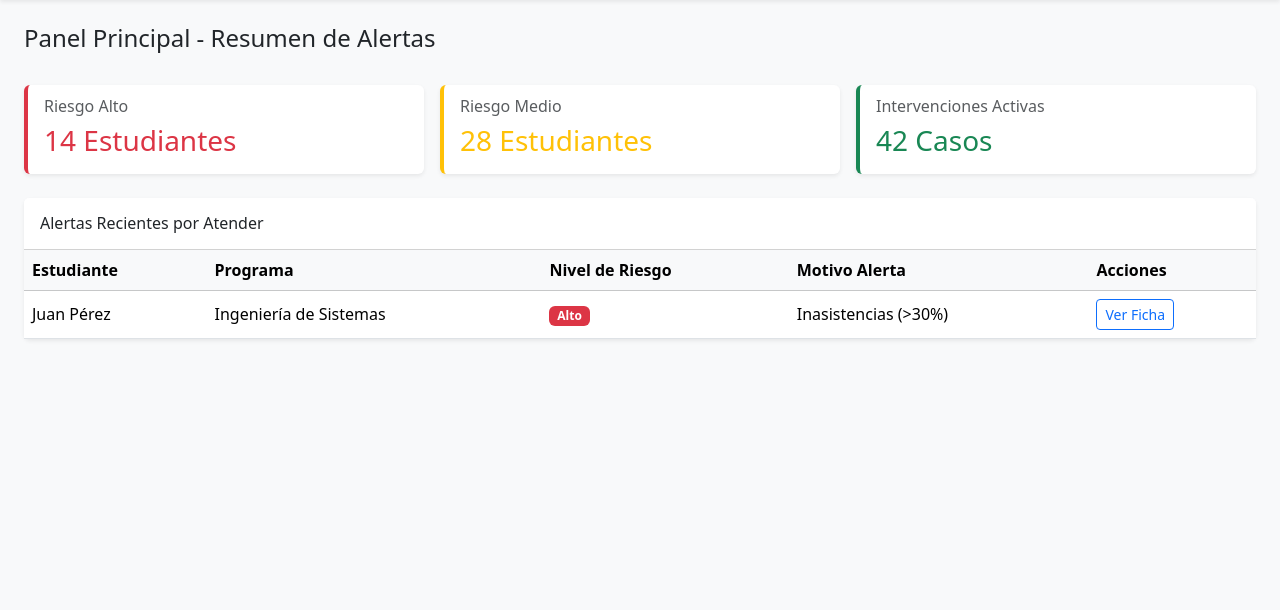
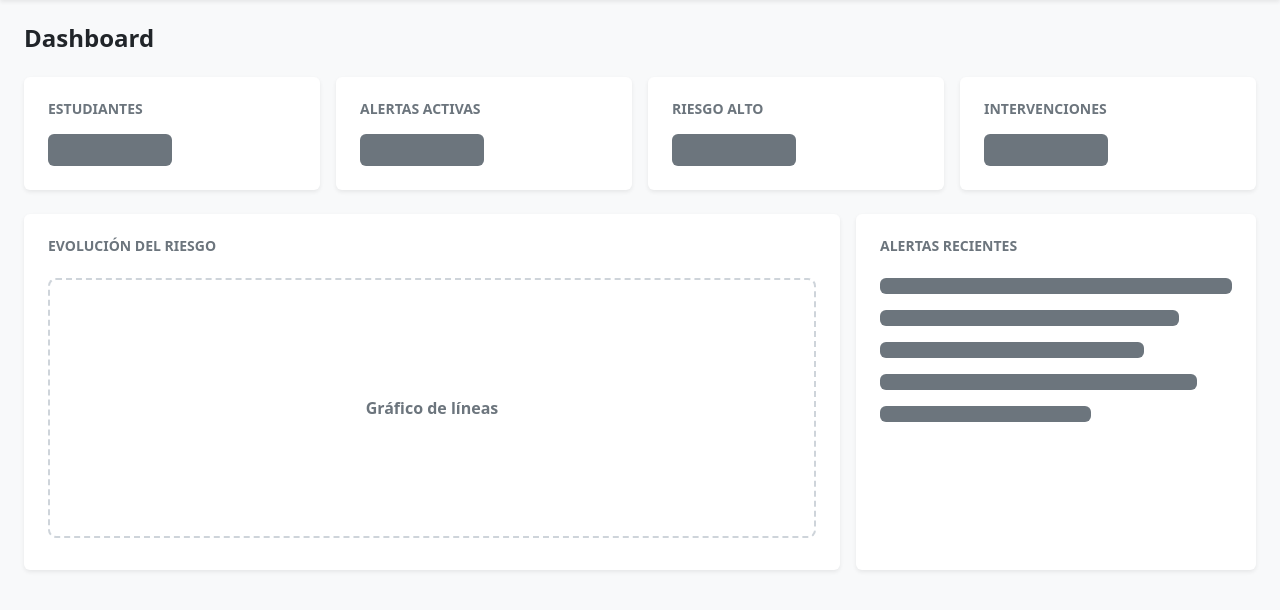
Before and after one commit to PabloG54/mejora-pryecto-, a Laravel app: template resources/views/dashboard.blade.php in a window 1280 px wide. Shown: the part 110-720 px from the top of the page. Run offline with Laravel 10, Linux system fonts and the light colour scheme; the template is opened without the code that fills it, so the values that code supplies are empty.

Commit message:
refactor(dashboard): reestructurar kpis y paneles a dos columnas segun wireframe

```diff
--- a/resources/views/dashboard.blade.php
+++ b/resources/views/dashboard.blade.php
@@ -2,65 +2,71 @@
 
 @section('content')
 <div class="container-fluid p-0">
-    <div class="d-flex justify-content-between align-items-center mb-4">
-        <h2 class="h4 font-weight-bold">Panel Principal - Resumen de Alertas</h2>
-    </div>
+    <h2 class="fw-bold fs-4 mb-4 text-dark">Dashboard</h2>
 
-    <!-- Métrica de Alertas (KPI Cards) -->
+    <!-- Fila de 4 Tarjetas Métricas -->
     <div class="row g-3 mb-4">
-        <div class="col-md-4">
-            <div class="card border-0 shadow-sm border-start border-danger border-4">
+        <div class="col-12 col-sm-6 col-md-3">
+            <div class="card border-0 shadow-sm h-100 p-2">
                 <div class="card-body">
-                    <h6 class="card-subtitle mb-2 text-muted">Riesgo Alto</h6>
-                    <h3 class="card-title text-danger mb-0">14 Estudiantes</h3>
+                    <h6 class="text-uppercase text-secondary fw-bold small mb-3">ESTUDIANTES</h6>
+                    <div class="bg-secondary bg-opacity-20 rounded py-3 px-2 w-50"></div>
                 </div>
             </div>
         </div>
-        <div class="col-md-4">
-            <div class="card border-0 shadow-sm border-start border-warning border-4">
+        <div class="col-12 col-sm-6 col-md-3">
+            <div class="card border-0 shadow-sm h-100 p-2">
                 <div class="card-body">
-                    <h6 class="card-subtitle mb-2 text-muted">Riesgo Medio</h6>
-                    <h3 class="card-title text-warning mb-0">28 Estudiantes</h3>
+                    <h6 class="text-uppercase text-secondary fw-bold small mb-3">ALERTAS ACTIVAS</h6>
+                    <div class="bg-secondary bg-opacity-20 rounded py-3 px-2 w-50"></div>
                 </div>
             </div>
         </div>
-        <div class="col-md-4">
-            <div class="card border-0 shadow-sm border-start border-success border-4">
+        <div class="col-12 col-sm-6 col-md-3">
+            <div class="card border-0 shadow-sm h-100 p-2">
                 <div class="card-body">
-                    <h6 class="card-subtitle mb-2 text-muted">Intervenciones Activas</h6>
-                    <h3 class="card-title text-success mb-0">42 Casos</h3>
+                    <h6 class="text-uppercase text-secondary fw-bold small mb-3">RIESGO ALTO</h6>
+                    <div class="bg-secondary bg-opacity-20 rounded py-3 px-2 w-50"></div>
+                </div>
+            </div>
+        </div>
+        <div class="col-12 col-sm-6 col-md-3">
+            <div class="card border-0 shadow-sm h-100 p-2">
+                <div class="card-body">
+                    <h6 class="text-uppercase text-secondary fw-bold small mb-3">INTERVENCIONES</h6>
+                    <div class="bg-secondary bg-opacity-20 rounded py-3 px-2 w-50"></div>
                 </div>
             </div>
         </div>
     </div>
 
-    <!-- Tabla Principal de Alertas -->
-    <div class="card border-0 shadow-sm">
-        <div class="card-header bg-white py-3">
-            <h6 class="m-0 font-weight-bold text-dark">Alertas Recientes por Atender</h6>
+    <!-- Sección Inferior: 2 Columnas -->
+    <div class="row g-3">
+        <!-- Columna Izquierda: Evolución del Riesgo -->
+        <div class="col-12 col-lg-8">
+            <div class="card border-0 shadow-sm h-100 p-2">
+                <div class="card-body">
+                    <h6 class="text-uppercase text-secondary fw-bold small mb-4">EVOLUCIÓN DEL RIESGO</h6>
+                    <div class="wireframe-box my-2">
+                        <span class="text-secondary fw-semibold">Gráfico de líneas</span>
+                    </div>
+                </div>
+            </div>
         </div>
-        <div class="card-body p-0">
-            <div class="table-responsive">
-                <table class="table table-hover align-middle mb-0">
-                    <thead class="table-light">
-                        <tr>
-                            <th>Estudiante</th>
-                            <th>Programa</th>
-                            <th>Nivel de Riesgo</th>
-                            <th>Motivo Alerta</th>
-                            <th>Acciones</th>
-                        </tr>
-                    </thead>
-                    <tbody>
-                        <tr>
-                            <td>Juan Pérez</td>
-                            <td>Ingeniería de Sistemas</td>
-                            <td><span class="badge bg-danger">Alto</span></td>
-                            <td>Inasistencias (>30%)</td>
-                            <td><button class="btn btn-sm btn-outline-primary">Ver Ficha</button></td>
-                        </tr>
-                    </tbody>
-                </table>
+
+        <!-- Columna Derecha: Alertas Recientes -->
+        <div class="col-12 col-lg-4">
+            <div class="card border-0 shadow-sm h-100 p-2">
+                <div class="card-body">
+                    <h6 class="text-uppercase text-secondary fw-bold small mb-4">ALERTAS RECIENTES</h6>
+                    <div class="d-flex flex-column gap-3 mt-2">
+                        <div class="bg-secondary bg-opacity-20 rounded py-2 w-100"></div>
+                        <div class="bg-secondary bg-opacity-20 rounded py-2 w-85" style="width: 85%;"></div>
+                        <div class="bg-secondary bg-opacity-20 rounded py-2 w-75" style="width: 75%;"></div>
+                        <div class="bg-secondary bg-opacity-20 rounded py-2 w-90" style="width: 90%;"></div>
+                        <div class="bg-secondary bg-opacity-20 rounded py-2 w-60" style="width: 60%;"></div>
+                    </div>
+                </div>
             </div>
         </div>
     </div>
```
